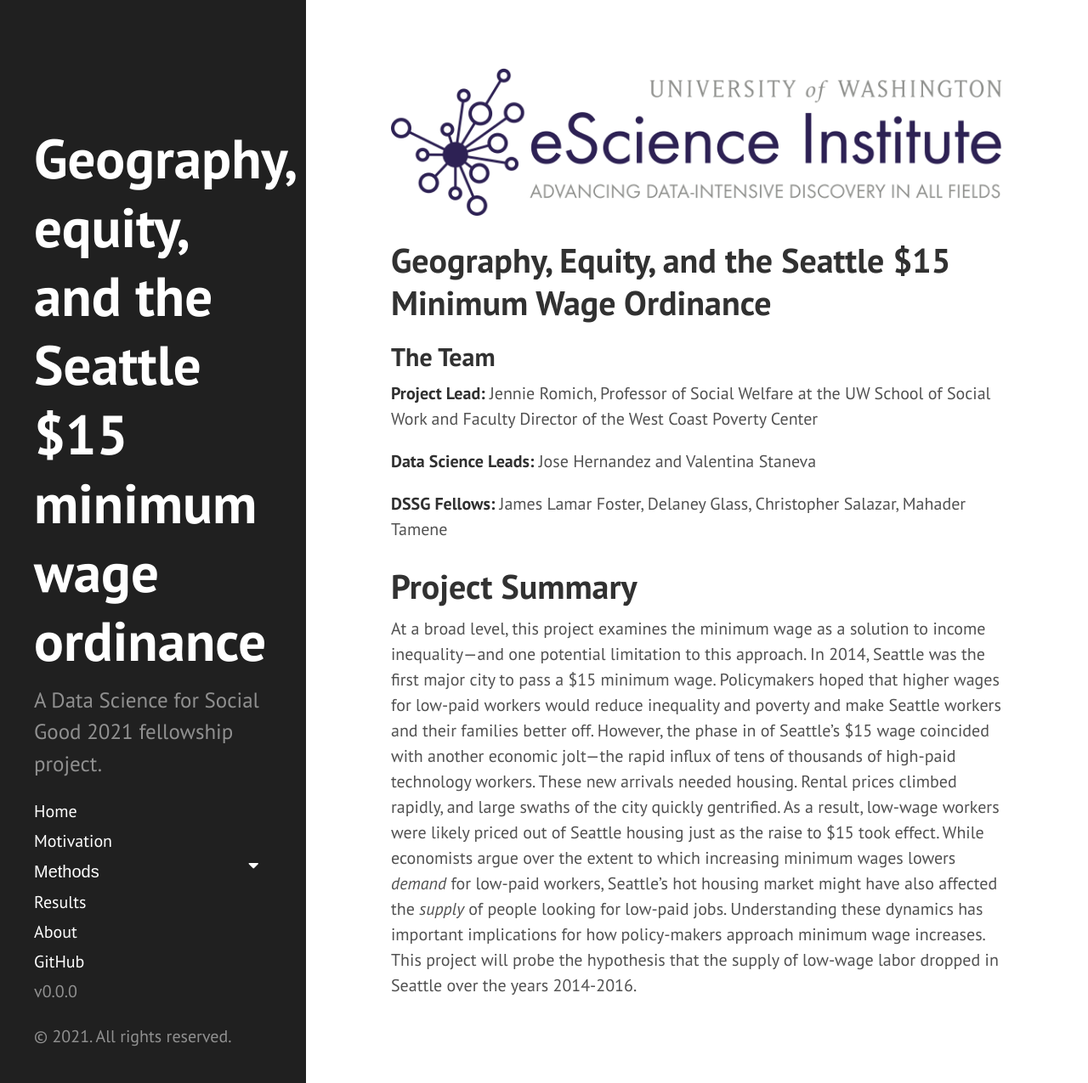
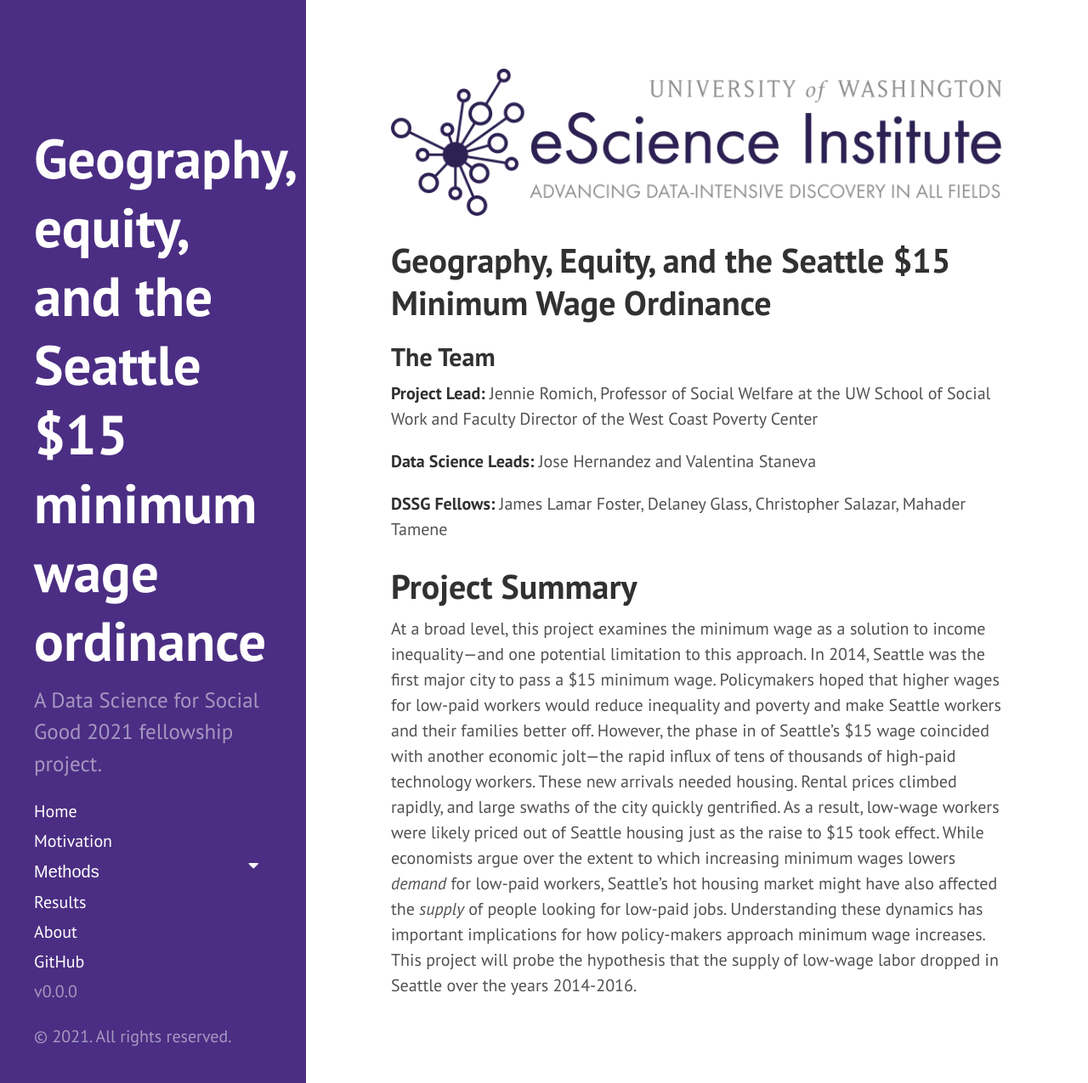
Before and after one commit to uwescience/MinWA, a Jekyll site: the page built from index.md, in a window 1280 px wide and 1275 px high. Shown: the whole window at 85% size. Built offline with Jekyll 4.4.1, drawn with Linux system fonts in a browser that asks for light colours; the list of posts is cut into pages by our own code.

Commit message:
changed color

```diff
--- a/public/css/hyde.css
+++ b/public/css/hyde.css
@@ -57,7 +57,7 @@
   text-align: center;
   padding: 2rem 1rem;
   color: rgba(255,255,255,.5);
-  background-color: #202020;
+  background-color: #4b2e83;
 }
 @media (min-width: 48em) {
   .sidebar {
```
